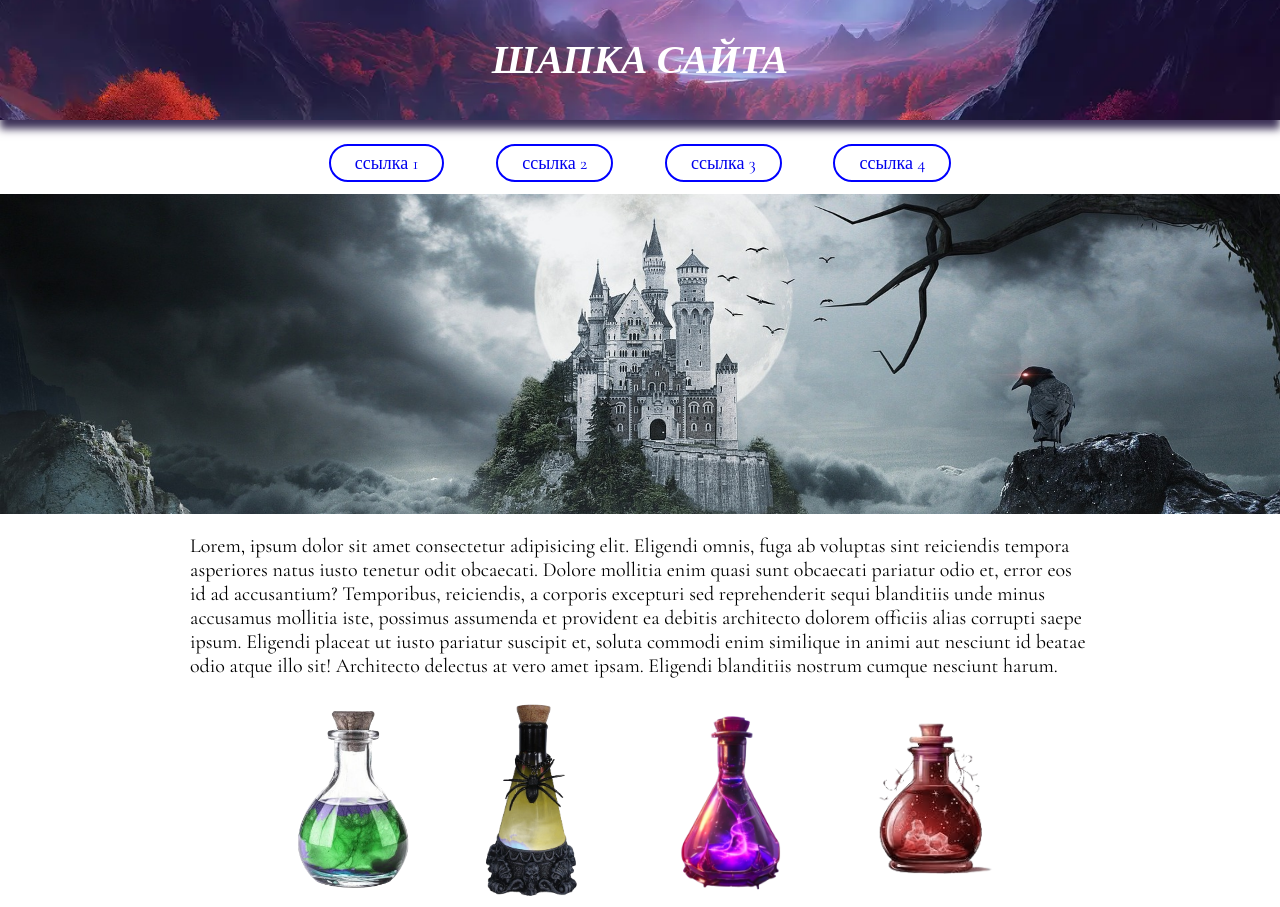
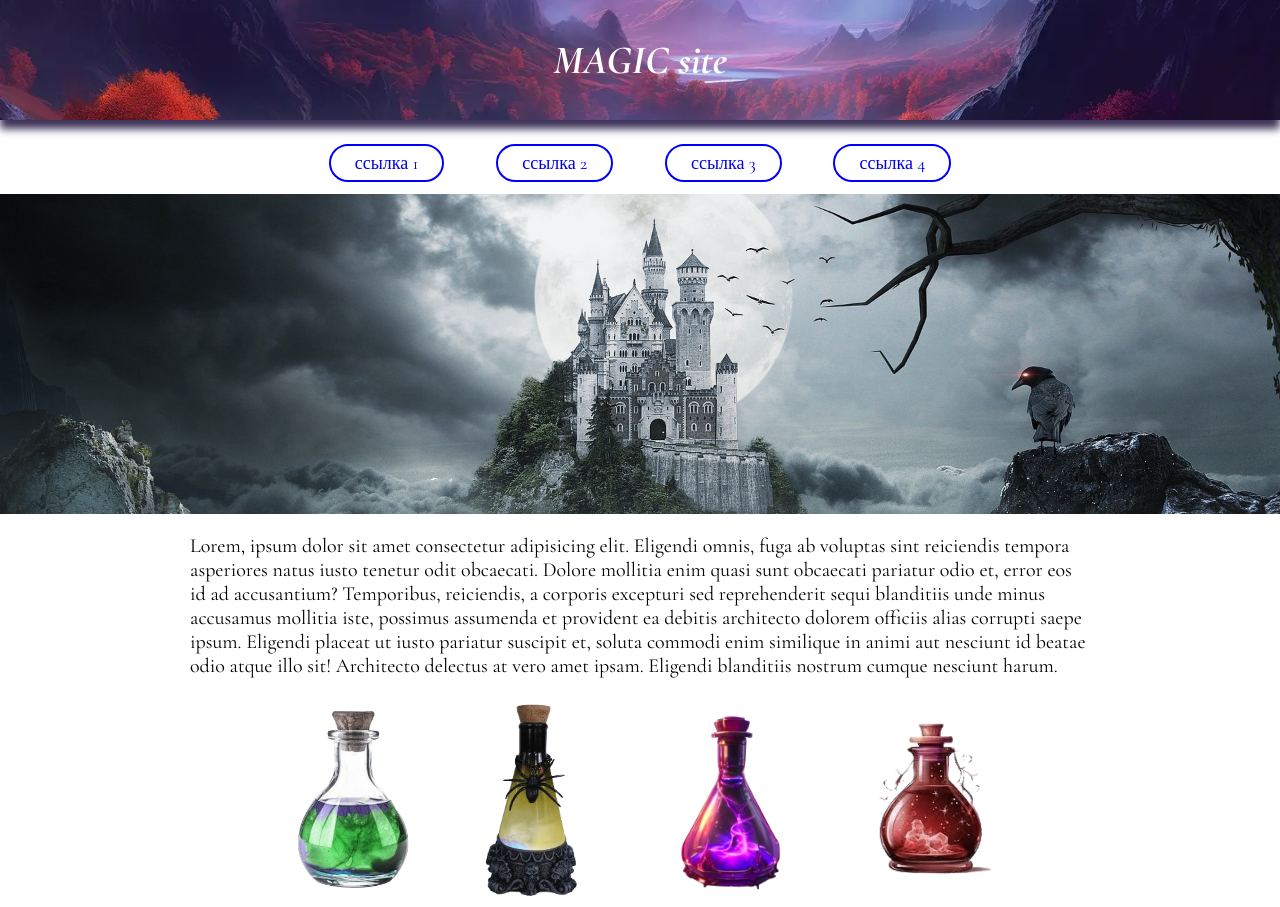
Before and after one commit to chelovek-gorod/magic-site, a plain HTML site: page index.html in a window 1280 px wide. Shown: the top 907 px of the page. Drawn offline with nearby package versions, Linux system fonts and the light colour scheme.

Commit message:
Update index.html

```diff
--- a/index.html
+++ b/index.html
@@ -10,7 +10,7 @@
     </head>
     <body>
         <header>
-            <h1>ШАПКА САЙТА</h1>
+            <h1>MAGIC site</h1>
         </header>
         <nav>
             <a href="#">ссылка 1</a>
```
